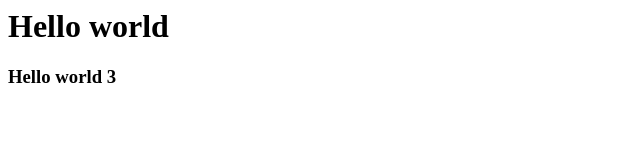
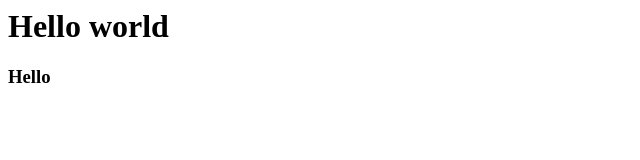
Before and after one commit to hossam7assan/G4-Lec9, a plain HTML site: page index.html in a window 1280 px wide. Shown: the full height of the page, 0-640 px from the left. Drawn offline with Linux system fonts and the light colour scheme.

Commit message:
editing line 8

```diff
--- a/index.html
+++ b/index.html
@@ -4,6 +4,6 @@
 </head>
 <body>
 <h1>Hello world</h1>
-<h3>Hello world 3</h3>
+<h3>Hello </h3>
 </body>
 </html>
```
